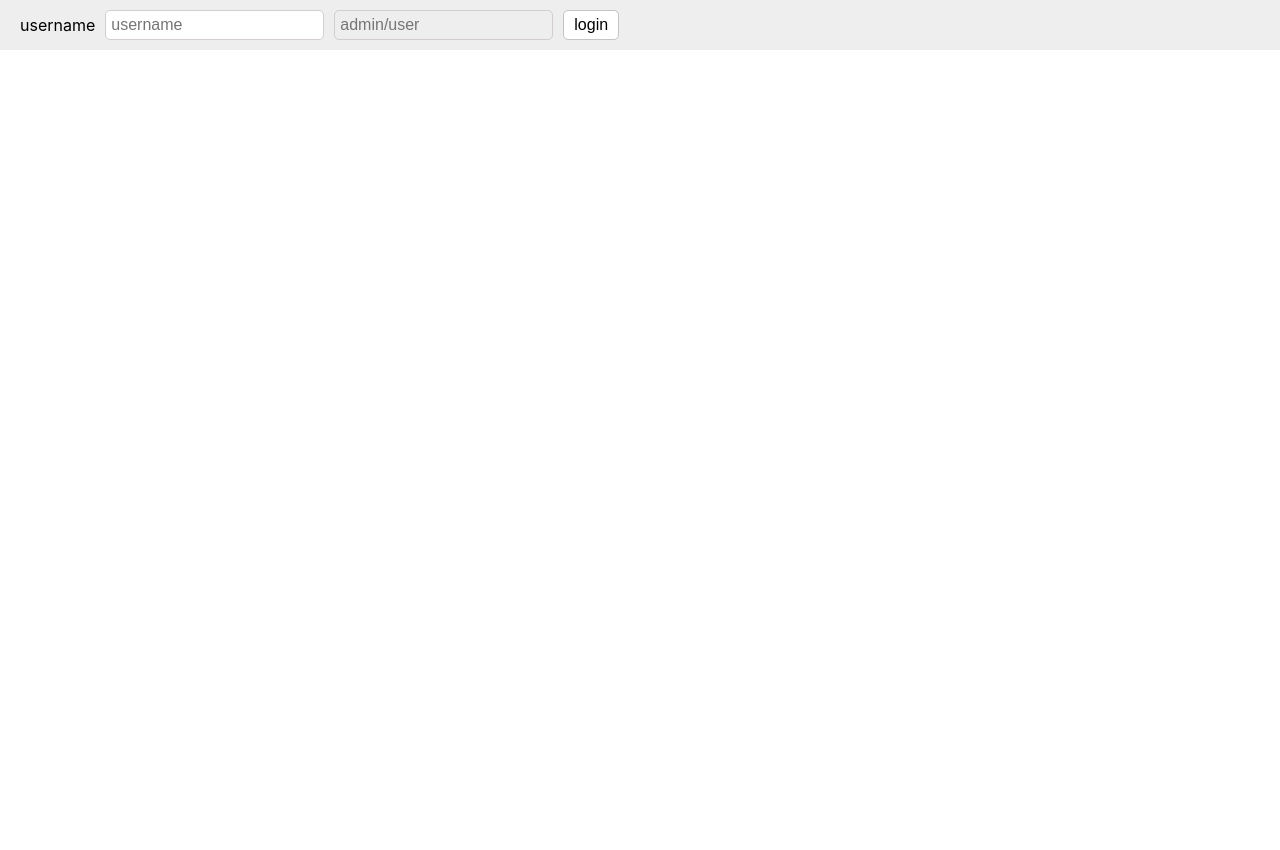
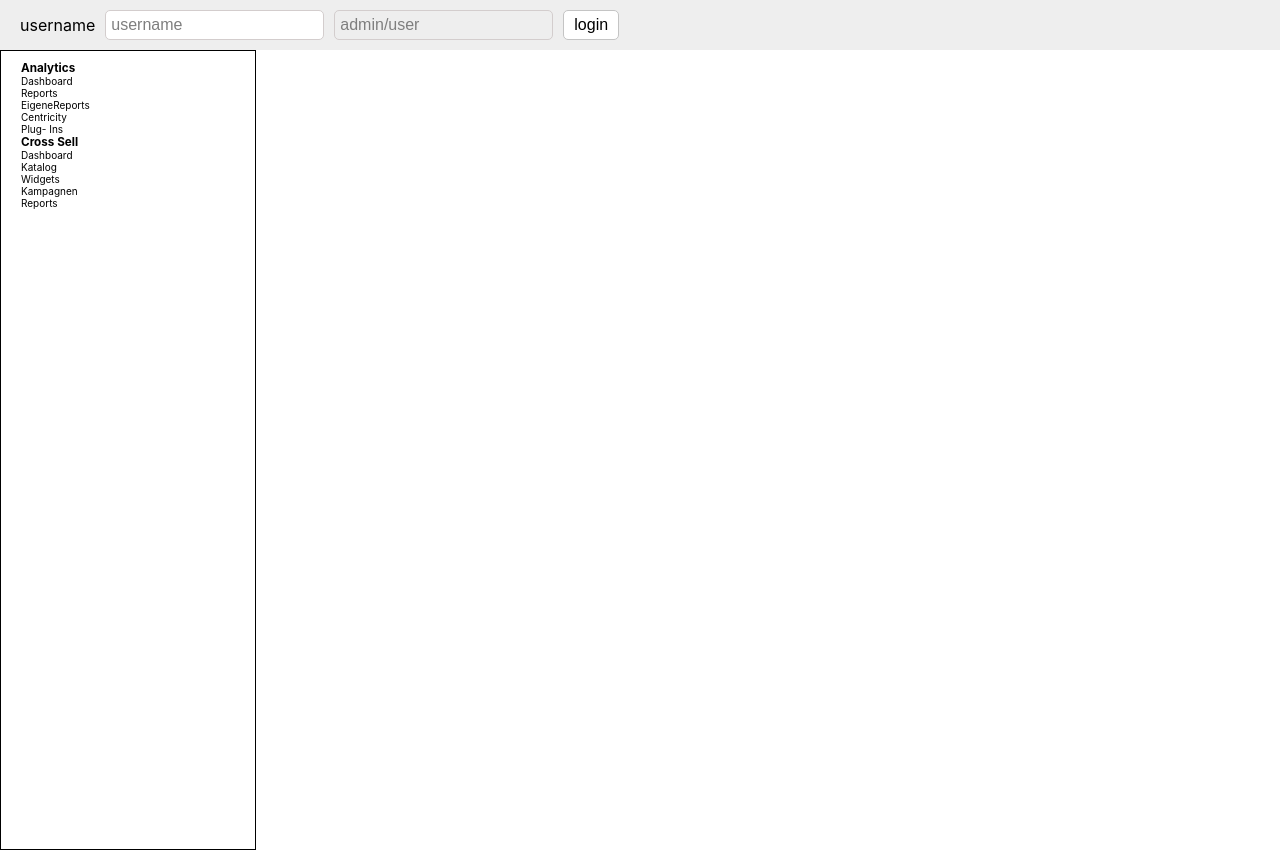
Before and after one commit to Barna-Molnar/econda-challenge, a React (Create React App) app: page / in a window 1280 px wide. Before the commit the page ends 800 px from the top, so only its background shows below. Built offline with nearby package versions, Linux system fonts and the light colour scheme.

Commit message:
sidemenu start

```diff
--- a/src/App.jsx
+++ b/src/App.jsx
@@ -2,6 +2,7 @@ import logo from './logo.svg';
 import './App.scss';
 import React from 'react';
 import Login from './Login';
+import SideMenu from './SideMenu';
 
 // function App() {
 //   return (
@@ -29,6 +30,7 @@ class App extends React.Component {
     return (
       <div className="App">
         <Login test={this.b} />
+        <SideMenu />
       </div>
     );
   }
--- a/src/Login.jsx
+++ b/src/Login.jsx
@@ -7,9 +7,6 @@ function Login({ test }) {
   const [isUser, setIsUser] = useState(false);
   const [inputValue, setInputValue] = useState('');
   const [inputValueIsUser, setInputValueIsUSer] = useState('');
-  const textInput = React.useRef();
-
-  const clearInput = () => (textInput.current.value = '');
 
   return (
     <div className="container__form">
@@ -20,7 +17,6 @@ function Login({ test }) {
           </label>
           <input
             className="input"
-            // ref={textInput}
             onChange={(e) => {
               e.preventDefault();
               setInputValue(e.target.value);
@@ -32,7 +28,6 @@ function Login({ test }) {
             type="text"
             placeholder="username"
             required
-            // ref={this.inputRef}
           />
 
           <input
@@ -57,15 +52,6 @@ function Login({ test }) {
               setInputValue('');
               setInputValueIsUSer('');
             }}
-            //   onClick={(e) => {
-            //     e.preventDefault();
-            //     console.log();
-            //     this.props.login(this.state.username, this.state.pin);
-            //     this.setState({
-            //       username: '',
-            //       pin: '',
-            //     });
-            //   }}
           >
             login
           </button>
--- /dev/null
+++ b/src/SideMenu.jsx
@@ -0,0 +1,27 @@
+import React from 'react';
+import './sideMenu.scss';
+
+function SideMenu() {
+  return (
+    <div className="menu__container">
+      <h3 className="menu__title">Analytics</h3>
+      <ul className="menu__main--Analitics">
+        <li className="menu__sub">Dashboard</li>
+        <li className="menu__sub">Reports</li>
+        <li className="menu__sub">EigeneReports</li>
+        <li className="menu__sub">Centricity</li>
+        <li className="menu__sub">Plug- Ins</li>
+      </ul>
+      <h3 className="menu__title">Cross Sell</h3>
+      <ul className="menu__main--CrossSell">
+        <li className="menu__sub">Dashboard</li>
+        <li className="menu__sub">Katalog</li>
+        <li className="menu__sub">Widgets</li>
+        <li className="menu__sub">Kampagnen</li>
+        <li className="menu__sub">Reports</li>
+      </ul>
+    </div>
+  );
+}
+
+export default SideMenu;
--- a/src/login.scss
+++ b/src/login.scss
@@ -21,11 +21,20 @@
 
   .input {
     padding: 0.5rem 0.5rem;
-    caret-color: red;
+    caret-color: rgb(55, 111, 233);
     font-size: 1.6rem;
     border: 1px solid rgb(211, 205, 205);
     border-radius: 0.5rem;
+
+    &::-webkit-input-placeholder {
+      /* Chrome/Opera/Safari */
+      color: rgb(126, 126, 126);
+    }
+    &:focus {
+      outline: none;
+    }
   }
+
   .loginBtn {
     font-size: 1.6rem;
     padding: 0.5rem 1rem;
--- /dev/null
+++ b/src/sideMenu.scss
@@ -0,0 +1,22 @@
+.menu__container {
+  height: 100vh;
+  border: 1px solid black;
+  width: 20vw;
+  display: flex;
+  flex-direction: column;
+  padding: 1rem 2rem;
+
+  .menu__main {
+    &--Analitics {
+      li {
+        list-style: none;
+      }
+    }
+
+    &--CrossSell {
+      li {
+        list-style: none;
+      }
+    }
+  }
+}
```
